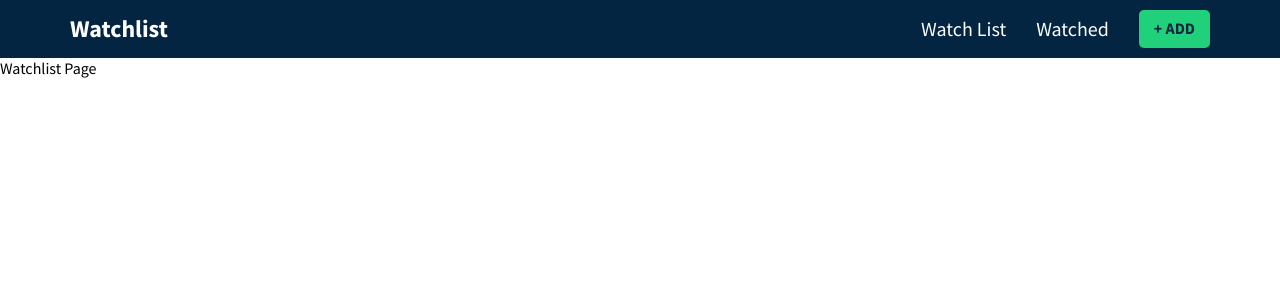
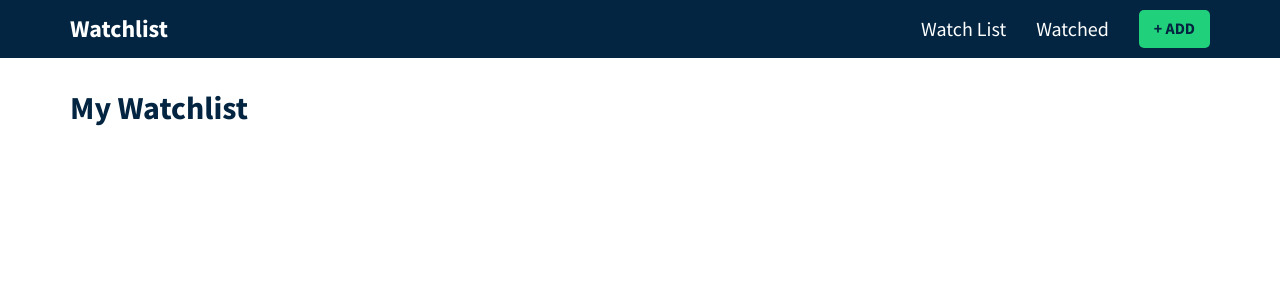
Before and after one commit to YuruBeDeniz/watchlist, a React (Create React App) app: page / in a window 1280 px wide. Shown: the top 300 px of the page. Built offline with nearby package versions, Linux system fonts and the light colour scheme.

Commit message:
use localStorage to map data

```diff
--- /dev/null
+++ b/src/components/MovieCard.js
@@ -0,0 +1,15 @@
+import React from 'react'
+
+const MovieCard = ({ movie, type }) => {
+  return (
+    <div className='movie-card'>
+      <div className='overlay'></div>
+      {movie.poster_path
+           ? <img src={`https://image.tmdb.org/t/p/w200${movie.poster_path}`} alt={`${movie.title} Poster`}/>
+           : <div className='filler-poster'></div>
+        }
+    </div>
+  )
+}
+
+export default MovieCard
--- a/src/components/Watchlist.js
+++ b/src/components/Watchlist.js
@@ -1,8 +1,25 @@
-import React from 'react'
+import { useContext } from 'react';
+import { GlobalContext } from '../context/GlobalState';
+import MovieCard from './MovieCard';
 
 const Watchlist = () => {
+  const { watchlist } = useContext(GlobalContext);
+  console.log(watchlist)
+
   return (
-    <div>Watchlist Page</div>
+    <div className='movie-page'>
+     <div className='container'>
+      <div className='header'>
+        <h1 className='heading'>My Watchlist</h1>
+      </div>
+
+      <div className='movie-grid'>
+        {watchlist.map(movie => (
+          <MovieCard movie={movie} type="watchlist"/>
+        ))}
+      </div>
+     </div>
+    </div>
   )
 }
 
```
